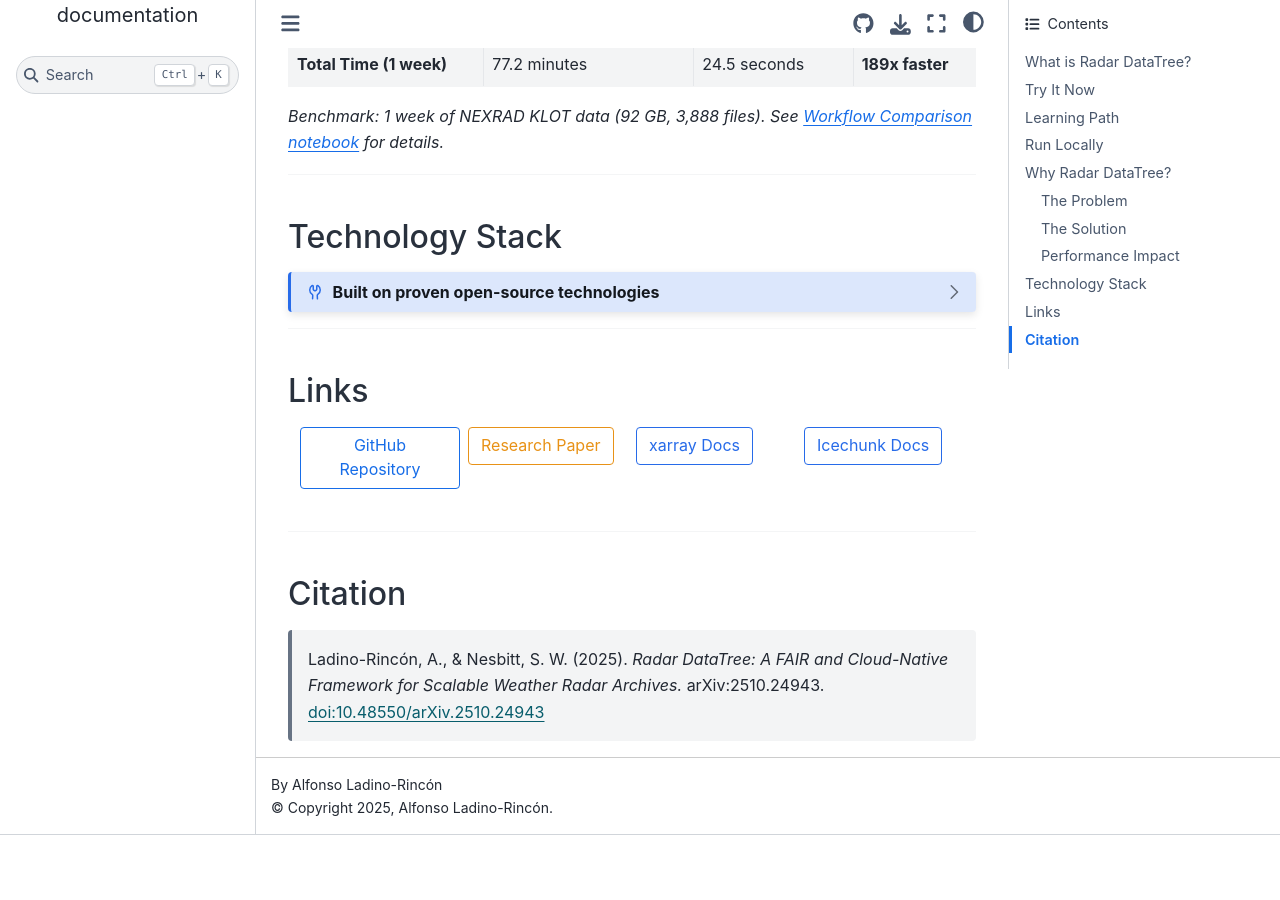
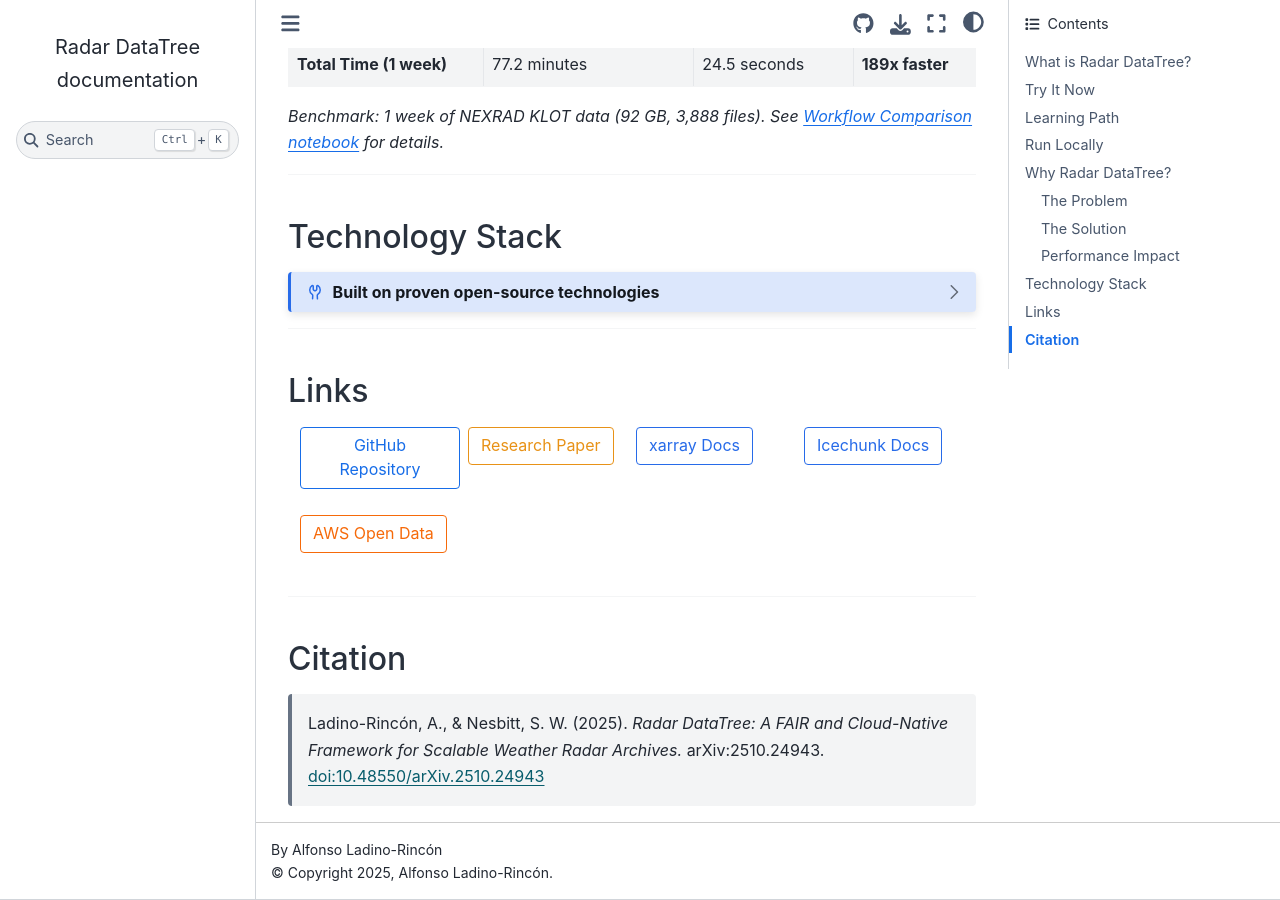
Before and after one commit to aladinor/radar-datatree, a Sphinx documentation site: the page built from docs/index.md, in a window 1280 px wide and 900 px high, scrolled down 3263 px. Built offline with Sphinx 7.4.7 and the Sphinx Book theme 1.1.4, drawn with Linux system fonts in a browser that asks for light colours; pages that are not in the unit, such as notebooks, are missing from menus; before the commit the page ends 4098 px from its top, so only the background shows below that.

Commit message:
Add AWS Open Data Registry badge and references
Add badge, note, and links referencing the AWS Open Data Registry
submission (PR #3039) to README, docs, and CLAUDE.md.

Co-Authored-By: Claude Opus 4.6 <noreply@anthropic.com>

````diff
--- a/docs/index.md
+++ b/docs/index.md
@@ -232,6 +232,15 @@ Icechunk Docs
 ```
 :::
 
+:::{grid-item}
+```{button-link} https://github.com/awslabs/open-data-registry/pull/3039
+:color: warning
+:outline:
+
+AWS Open Data
+```
+:::
+
 ::::
 
 ---
````
Also changed, not shown: CLAUDE.md (+1 -0 lines), README.md (+3 -0 lines).
